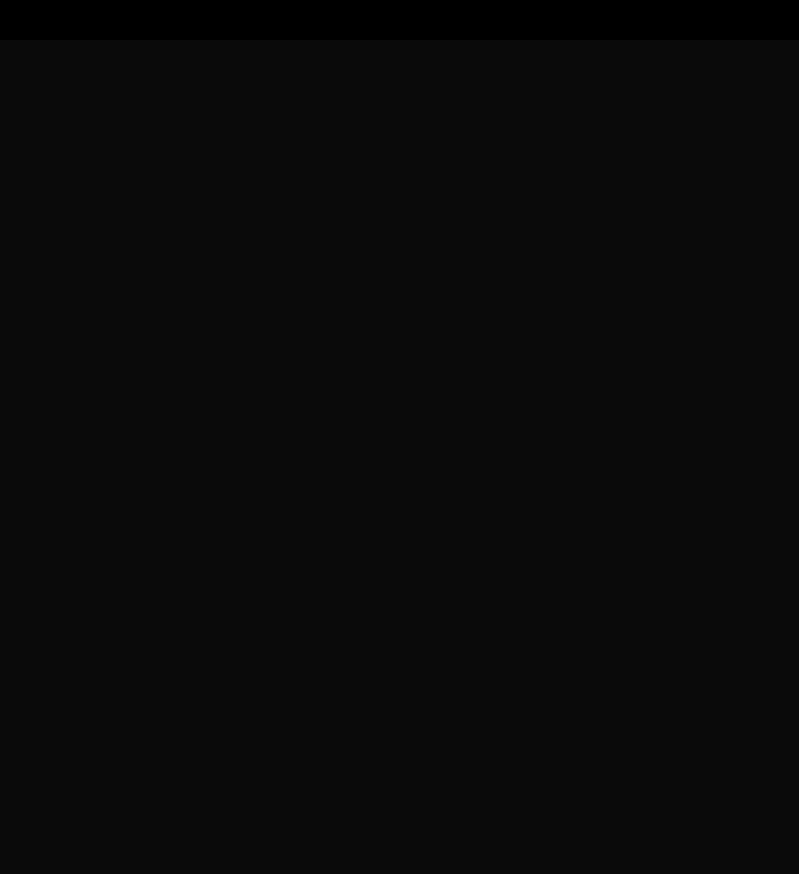
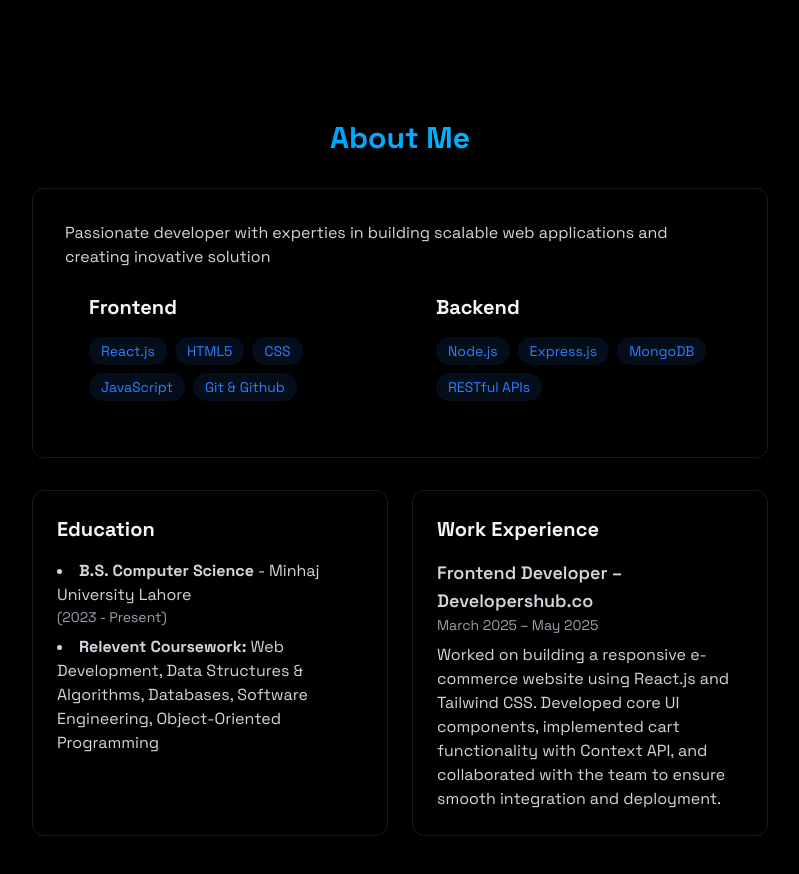
Before and after one commit to httpsharis/portfolio, a React (Vite) app: page / in a window 1280 px wide. Shown: the part 760-1634 px from the top of the page, without its empty margins (240-1039 px from the left). Before the commit the page ends 800 px from the top, so only its background shows below. Built offline with nearby package versions, Linux system fonts and the light colour scheme.

Commit message:
Added About section and update Home section styling

```diff
--- a/src/App.jsx
+++ b/src/App.jsx
@@ -5,6 +5,7 @@
 import NavBar from './components/NavBar.jsx'
 import MobileManu from './components/MobileManu.jsx'
 import Home from './components/sections/home.jsx'
+import About from './components/sections/about.jsx'
 
 function App() {
   const [isLoaded, setIsLoaded] = useState(false)
@@ -19,6 +20,7 @@
         <MobileManu manuOpen={manuOpen} setManuOpen={setManuOpen} />
 
         <Home />
+        <About />
       </div>
     </>
   )
--- a/src/components/sections/about.jsx
+++ b/src/components/sections/about.jsx
@@ -0,0 +1,103 @@
+import React from 'react'
+
+function About() {
+
+    const frontendSkills = [
+        'React.js',
+        'HTML5',
+        'CSS',
+        'JavaScript',
+        'Git & Github'
+    ]
+
+    const backendSkills = [
+        'Node.js',
+        'Express.js',
+        'MongoDB',
+        'RESTful APIs',
+    ]
+
+    return (
+        <section
+            id='#about'
+            className='min-h-screen flex items-center justify-center py-20'
+        >
+            <div className='max-w-3xl mx-auto px-4'>
+                <h2 className='text-3xl font-bold mb-8 bg-gradient-to-r from-blue-500 to-cyan-400 bg-clip-text text-transparent text-center '>About Me </h2>
+
+                <div className='rounded-xl p-8 border-white/10 border hover:-translate-y-1 transition-all'>
+                    <p className='text-gray-300 md-6'>
+                        Passionate developer with experties in building scalable web applications and creating inovative solution
+                    </p>
+
+                    <div className='grid grid-cols-1 md:grid-cols-2 gap-6'>
+                        <div className='rounded-lx p-6 hover:-translate-1 transition-all'>
+                            <h3 className='text-xl font-bold mb-4'>Frontend</h3>
+                            <div className='flex flex-wrap gap-2'>
+                                {frontendSkills.map((tech, key) => (
+                                    <span
+                                        key={key}
+                                        className='bg-blue-500/10 text-blue-500 py-1 px-3 rounded-full text-sm hover:to-blue-500/20 hover:shadow-[0_2px_8px_rgba(59,130,2246,0.2)] transition'
+                                    >
+                                        {tech}
+                                    </span>
+                                ))}
+                            </div>
+                        </div>
+
+                        {/* BackendSkills */}
+                        <div className='rounded-lx p-6 hover:-translate-1 transition-all'>
+                            <h3 className='text-xl font-bold mb-4'>Backend</h3>
+                            <div className='flex flex-wrap gap-2'>
+                                {backendSkills.map((tech, key) => (
+                                    <span
+                                        key={key}
+                                        className='bg-blue-500/10 text-blue-500 py-1 px-3 rounded-full text-sm hover:to-blue-500/20 hover:shadow-[0_2px_8px_rgba(59,130,2246,0.2)] transition'
+                                    >
+                                        {tech}
+                                    </span>
+                                ))}
+                            </div>
+                        </div>
+                    </div>
+                </div>
+
+                {/* Education and Experince */}
+                <div className='grid grid-cols-1 md:grid-cols-2 gap-6 mt-8'>
+                    <div
+                        className='p-6 rounded-xl border-white/10 border hover:-translate-1 transition-all'
+                    >
+                        <h3 className='text-xl font-bold mb-4'>Education</h3>
+                        <ul className='list-disc list-inside text-gray-300 space-y-2'>
+                            <li>
+                                <strong> B.S. Computer Science </strong> - Minhaj University Lahore
+                                <p className='text-sm text-gray-400'>(2023 - Present)</p>
+                            </li>
+                            <li>
+                                <strong> Relevent Coursework: </strong>Web Development, Data Structures & Algorithms, Databases, Software Engineering, Object-Oriented Programming
+                            </li>
+                        </ul>
+                    </div>
+                    <div
+                        className='p-6 rounded-xl border-white/10 border hover:-translate-1 transition-all'
+                    >
+                        <h3 className='text-xl font-bold mb-4'>Work Experience</h3>
+
+                        <div className='space-y-4 text-gray-300'>
+                            <div>
+                                <h3 className='text-lg font-semibold text-gray-300 space-y-2'>Frontend Developer – Developershub.co</h3>
+                                <p className='text-sm text-gray-400'>March 2025 – May 2025</p>
+                                <ul className='list-disc list-inside mt-2 space-y-1 text-gray-300'>
+                                    <p>Worked on building a responsive e-commerce website using React.js and Tailwind CSS. Developed core UI components, implemented cart functionality with Context API, and collaborated with the team to ensure smooth integration and deployment.</p>
+                                </ul>
+                            </div>
+                        </div>
+
+                    </div>
+                </div>
+            </div>
+        </section>
+    )
+}
+
+export default About
--- a/src/components/sections/home.jsx
+++ b/src/components/sections/home.jsx
@@ -9,7 +9,7 @@
 
             <div className='text-center z-10 p-4'>
                 <h1
-                    className='text-5xl md:text-7xl font-bold mb-6 bg-gradient-to-r from-blue-500 to-purple-600 bg-clip-text text-transparent leading-right'
+                    className='text-5xl md:text-7xl font-bold mb-6 bg-gradient-to-r from-blue-500 to-cyan-400 bg-clip-text text-transparent leading-right'
                 >
                     Hi! I'm Haris.
                 </h1>
```
